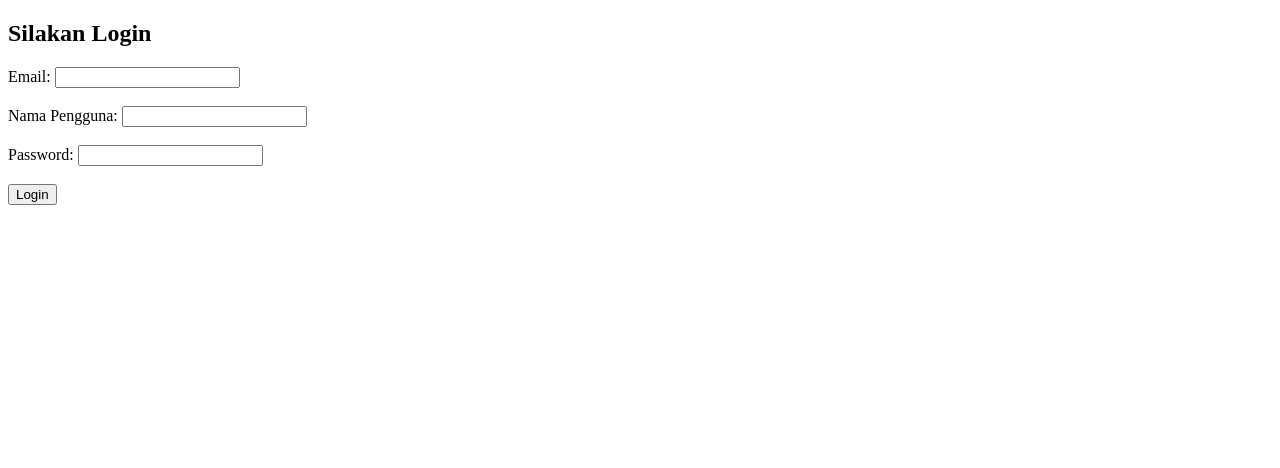
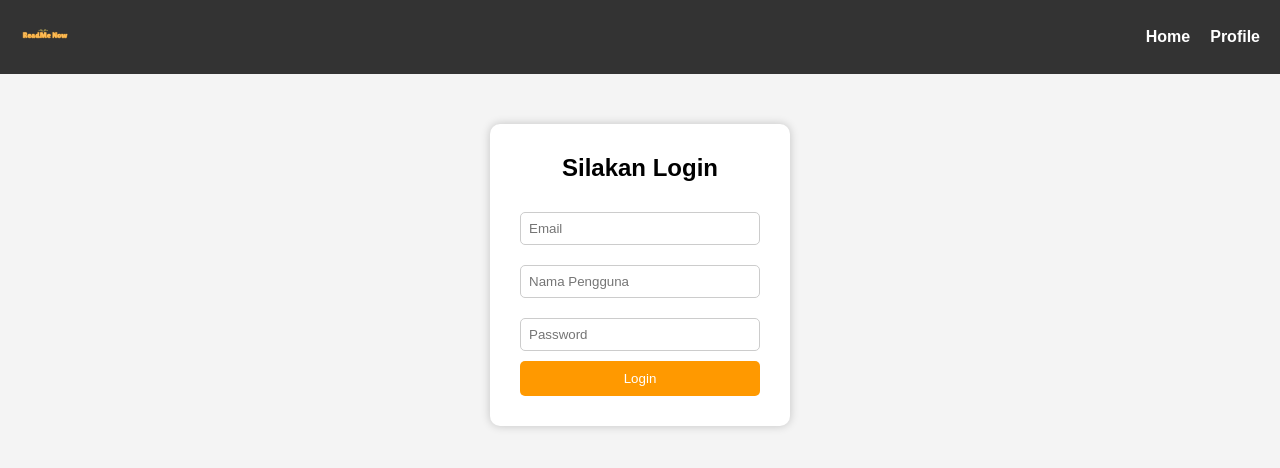
Before and after one commit to NICLE-012/hinic, a plain HTML site: page login.html in a window 1280 px wide. Drawn offline with Linux system fonts and the light colour scheme.

Commit message:
Update login.html

```diff
--- a/login.html
+++ b/login.html
@@ -4,22 +4,100 @@
     <meta charset="UTF-8">
     <meta name="viewport" content="width=device-width, initial-scale=1.0">
     <title>Login</title>
+    <style>
+        /* Styling umum */
+        * {
+            margin: 0;
+            padding: 0;
+            box-sizing: border-box;
+        }
+        body {
+            font-family: Arial, sans-serif;
+            background-color: #f4f4f4;
+            text-align: center;
+        }
+
+        /* Navbar */
+        .navbar {
+            display: flex;
+            justify-content: space-between;
+            align-items: center;
+            padding: 10px 20px;
+            background-color: #333;
+        }
+        .navbar .logo img {
+            height: 50px;
+            width: auto;
+        }
+        .navbar .nav-links {
+            list-style: none;
+            display: flex;
+        }
+        .navbar .nav-links li {
+            margin-left: 20px;
+        }
+        .navbar .nav-links a {
+            color: white;
+            text-decoration: none;
+            font-weight: bold;
+        }
+        .navbar .nav-links a:hover {
+            color: #ff9900;
+        }
+
+        /* Form login */
+        .login-container {
+            background-color: white;
+            padding: 30px;
+            margin: 50px auto;
+            width: 300px;
+            border-radius: 10px;
+            box-shadow: 0px 0px 10px rgba(0, 0, 0, 0.2);
+        }
+        .login-container h2 {
+            margin-bottom: 20px;
+        }
+        .login-container input {
+            width: 100%;
+            padding: 8px;
+            margin: 10px 0;
+            border: 1px solid #ccc;
+            border-radius: 5px;
+        }
+        .login-container button {
+            background-color: #ff9900;
+            color: white;
+            padding: 10px;
+            border: none;
+            border-radius: 5px;
+            cursor: pointer;
+            width: 100%;
+        }
+        .login-container button:hover {
+            background-color: #ff7700;
+        }
+    </style>
 </head>
 <body>
-    <h2>Silakan Login</h2>
+    <nav class="navbar">
+        <div class="logo">
+            <img src="logo.png" alt="Logo Web" />
+        </div>
+        <ul class="nav-links">
+            <li><a href="index.html">Home</a></li>
+            <li><a href="#" onclick="checkLogin()">Profile</a></li>
+        </ul>
+    </nav>
 
-    <form onsubmit="return login()">
-        <label>Email:</label>
-        <input type="email" id="email" required><br><br>
-
-        <label>Nama Pengguna:</label>
-        <input type="text" id="username" required><br><br>
-
-        <label>Password:</label>
-        <input type="password" id="password" required><br><br>
-
-        <button type="submit">Login</button>
-    </form>
+    <div class="login-container">
+        <h2>Silakan Login</h2>
+        <form onsubmit="return login()">
+            <input type="email" id="email" placeholder="Email" required><br>
+            <input type="text" id="username" placeholder="Nama Pengguna" required><br>
+            <input type="password" id="password" placeholder="Password" required><br>
+            <button type="submit">Login</button>
+        </form>
+    </div>
 
     <script>
         function login() {
@@ -27,13 +105,21 @@
             let username = document.getElementById("username").value;
             let password = document.getElementById("password").value;
 
-            // Simpan data login di localStorage
             localStorage.setItem("isLoggedIn", "true");
             localStorage.setItem("userEmail", email);
             localStorage.setItem("userName", username);
 
             window.location.href = "profile.html";
-            return false; // Supaya form tidak reload halaman
+            return false;
+        }
+
+        function checkLogin() {
+            if (localStorage.getItem("isLoggedIn") === "true") {
+                window.location.href = "profile.html";
+            } else {
+                alert("Silakan login terlebih dahulu.");
+                window.location.href = "login.html";
+            }
         }
     </script>
 </body>
```
